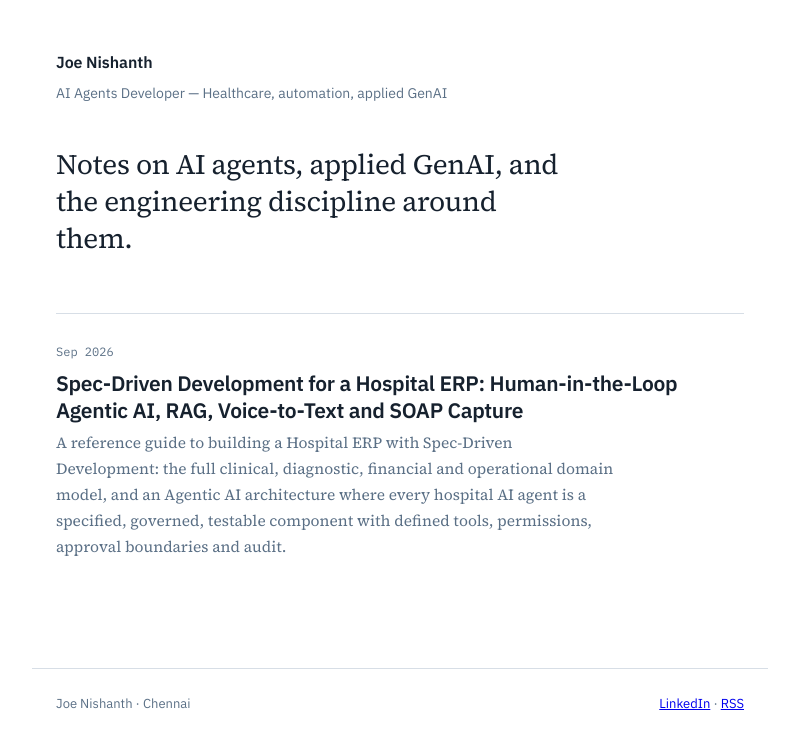
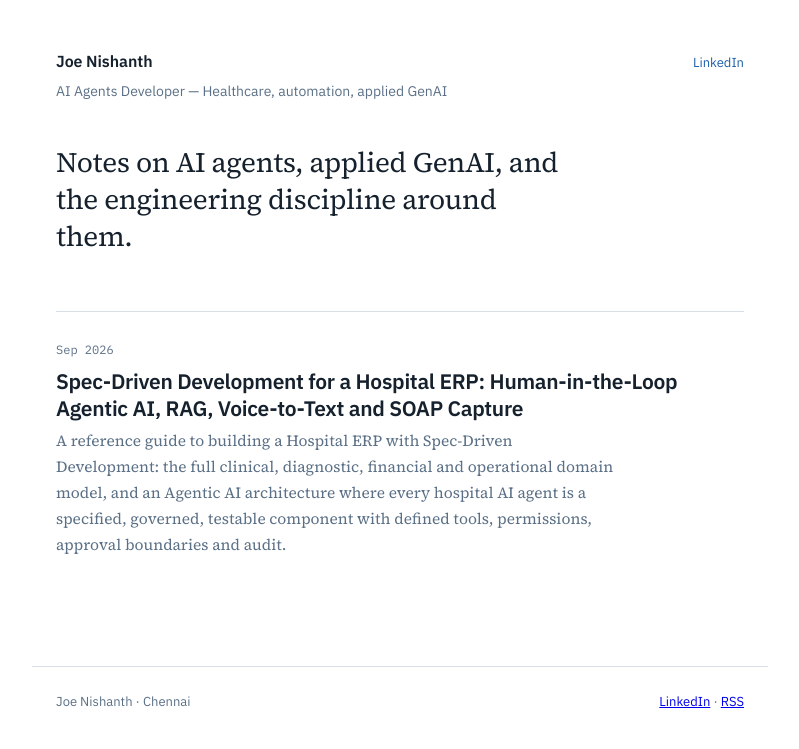
Before and after one commit to joeshc/AI-SDLC-SDD, a Jekyll site: the page built from index.md, in a window 1280 px wide. Shown: the top 749 px of the page, without its empty margins (240-1039 px from the left). Built offline with Jekyll 4.4.1, drawn with Linux system fonts in a browser that asks for light colours.

Commit message:
Add a LinkedIn link to the site header
Places the profile link on the masthead's top line, right-aligned against the
site name and sharing its baseline, with the role line below unchanged. This
is the conventional header-nav position, so it reads as navigation rather
than as part of the role description.

The row is flex with wrap, so on a narrow screen the link moves to its own
line instead of colliding with the name.

Also normalises the footer link to www.linkedin.com, matching the header. The
in.linkedin.com URL inside the profile badge is left alone — LinkedIn
generates that one with its own tracking parameter.

Verified at 390px and 900px: name and link share a baseline without
overlapping, the link stays inside the gutter, and there is no horizontal
page overflow.

Co-Authored-By: Claude Opus 5 <noreply@anthropic.com>
Claude-Session: https://claude.ai/code/session_018dWwf3jCxy9SZkS1FRbNni

```diff
--- a/_layouts/default.html
+++ b/_layouts/default.html
@@ -20,7 +20,13 @@
 </head>
 <body>
   <header class="masthead">
-    <a class="masthead__name" href="{{ '/' | relative_url }}">{{ site.title }}</a>
+    <div class="masthead__top">
+      <a class="masthead__name" href="{{ '/' | relative_url }}">{{ site.title }}</a>
+      <a class="masthead__link"
+         href="https://www.linkedin.com/in/joe-nishanth"
+         rel="me noopener"
+         target="_blank">LinkedIn</a>
+    </div>
     <p class="masthead__role">AI Agents Developer — Healthcare, automation, applied GenAI</p>
   </header>
 
@@ -30,7 +36,7 @@
 
   <footer class="footer">
     <p>{{ site.author }} · Chennai</p>
-    <p><a href="https://in.linkedin.com/in/joe-nishanth">LinkedIn</a> · <a href="{{ '/feed.xml' | relative_url }}">RSS</a></p>
+    <p><a href="https://www.linkedin.com/in/joe-nishanth">LinkedIn</a> · <a href="{{ '/feed.xml' | relative_url }}">RSS</a></p>
   </footer>
 
   <script type="module">
--- a/assets/css/main.css
+++ b/assets/css/main.css
@@ -49,6 +49,26 @@ main,
 }
 
 .masthead__name:hover { color: var(--accent); }
+
+/* Name on the left, profile link on the right, sharing a baseline. Wraps to a
+   second line rather than colliding on a narrow screen. */
+.masthead__top {
+  display: flex;
+  flex-wrap: wrap;
+  align-items: baseline;
+  justify-content: space-between;
+  gap: 0.35rem 1rem;
+}
+
+.masthead__link {
+  font-family: "IBM Plex Sans", system-ui, sans-serif;
+  font-size: 0.8125rem;
+  color: var(--accent);
+  text-decoration: none;
+  white-space: nowrap;
+}
+
+.masthead__link:hover { text-decoration: underline; }
 
 .masthead__role {
   margin: 0.35rem 0 0;
```
